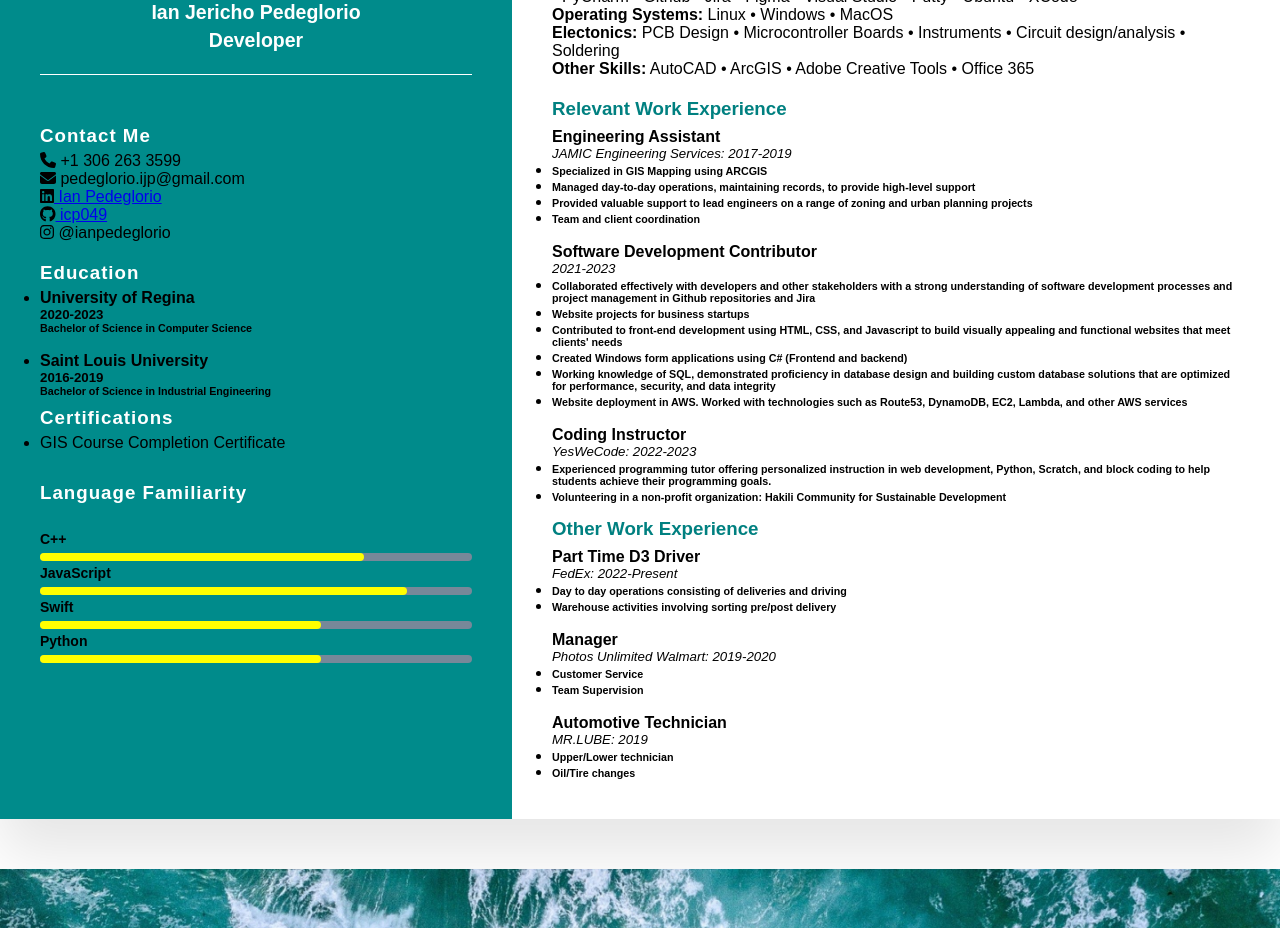
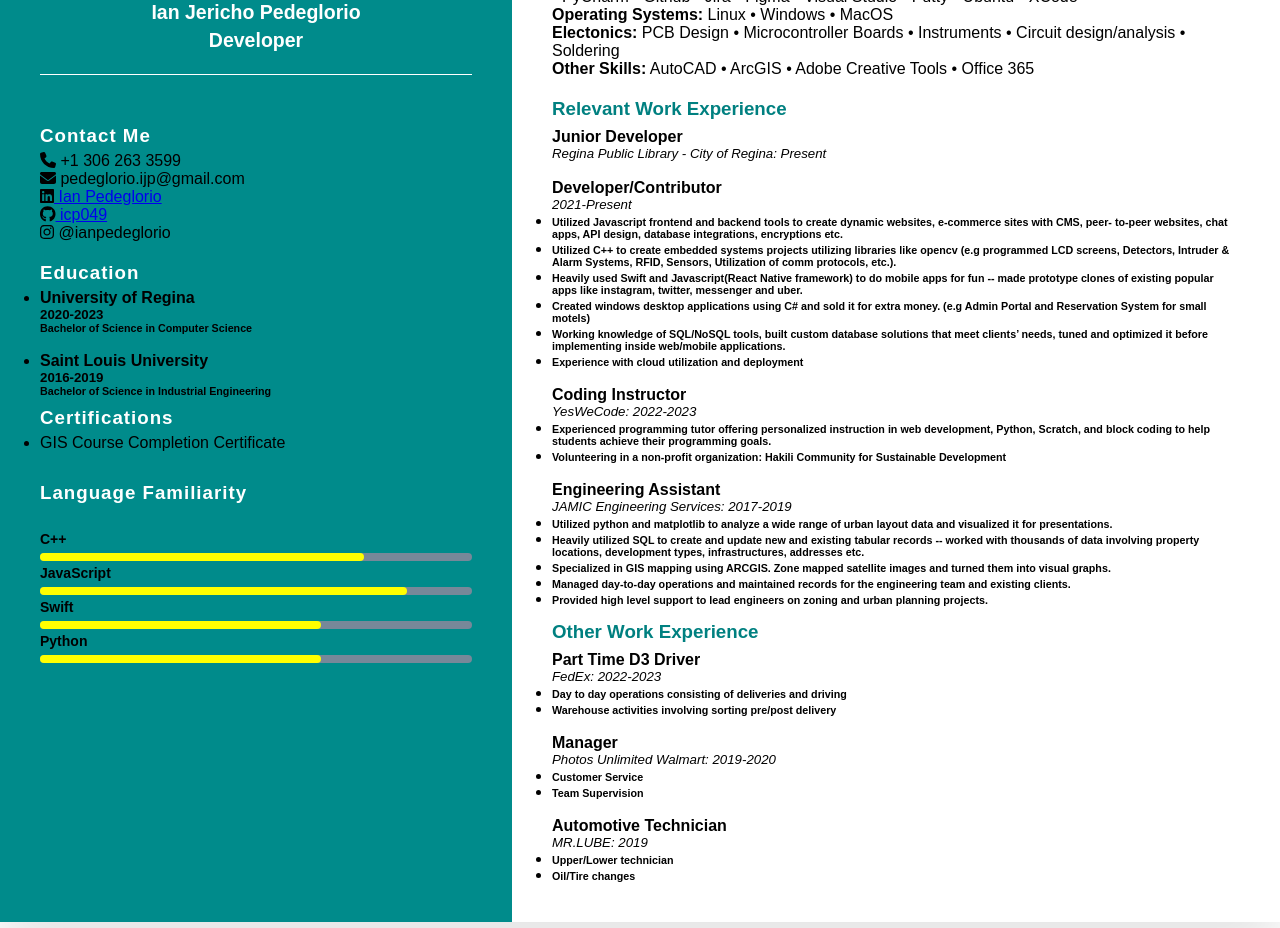
Before and after one commit to icp049/personal_website4.0, a React (Create React App) app: page / in a window 1280 px wide. Shown: the part 2860-3788 px from the top of the page. Built offline with nearby package versions, Linux system fonts and the light colour scheme; no server answers.

Commit message:
modified my resume descriptions

```diff
--- a/src/components/Resume.js
+++ b/src/components/Resume.js
@@ -174,31 +174,49 @@ grow, and make substantial contributions in the fields of Software Development a
           <div className={styles.experience_container}>
             <h3 className={styles.title3}>Relevant Work Experience</h3>
             <ul>
-                <h4>Engineering Assistant</h4>
-                <h5>JAMIC Engineering Services: 2017-2019</h5>
 
-              <li><h6>Specialized in GIS Mapping using ARCGIS</h6></li>
-              <li><h6>Managed day-to-day operations, maintaining records, to provide high-level support</h6></li>
-              <li><h6>Provided valuable support to lead engineers on a range of zoning and urban planning projects</h6></li>
-              <li><h6>Team and client coordination</h6></li>
+            <h4>Junior Developer</h4>
+                <h5>Regina Public Library - City of Regina: Present</h5>
 
-              <br />
+                <br />
 
-                <h4>Software Development Contributor</h4>
-                <h5>2021-2023</h5>
-                <li> <h6>Collaborated effectively with developers and other stakeholders with a strong understanding of software development processes and project management in Github repositories and Jira</h6></li>
-                <li> <h6>Website projects for business startups</h6></li>
-                <li> <h6>Contributed to front-end development using HTML, CSS, and Javascript to build visually appealing and functional websites that meet clients' needs</h6></li>
-                <li> <h6>Created Windows form applications using C# (Frontend and backend)</h6></li>
-                <li> <h6>Working knowledge of SQL, demonstrated proficiency in database design and building custom database solutions that are optimized for performance, security, and data integrity</h6></li>
-                <li> <h6>Website deployment in AWS. Worked with technologies such as Route53, DynamoDB, EC2, Lambda, and other AWS services</h6></li>
 
-              <br />
+            <h4>Developer/Contributor</h4>
+                <h5>2021-Present</h5>
+                <li> <h6>Utilized Javascript frontend and backend tools to create dynamic websites, e-commerce sites with CMS, peer-
+to-peer websites, chat apps, API design, database integrations, encryptions etc.</h6></li>
+                <li> <h6>Utilized C++ to create embedded systems projects utilizing libraries like opencv (e.g programmed LCD
+screens, Detectors, Intruder & Alarm Systems, RFID, Sensors, Utilization of comm protocols, etc.). </h6></li>
+                <li> <h6>Heavily used Swift and Javascript(React Native framework) to do mobile apps for fun -- made prototype clones
+of existing popular apps like instagram, twitter, messenger and uber.</h6></li>
+                <li> <h6>Created windows desktop applications using C# and sold it for extra money. (e.g Admin Portal and Reservation
+System for small motels)</h6></li>
+                <li> <h6>Working knowledge of SQL/NoSQL tools, built custom database solutions that meet clients’ needs, tuned and
+optimized it before implementing inside web/mobile applications.</h6></li>
+                <li> <h6>Experience with cloud utilization and  deployment </h6></li>
+
+                <br />
+
 
                 <h4>Coding Instructor</h4>
                 <h5>YesWeCode: 2022-2023</h5>
                 <li>  <h6>Experienced programming tutor offering personalized instruction in web development, Python, Scratch, and block coding to help students achieve their programming goals.</h6></li>
                 <li> <h6>Volunteering in a non-profit organization: Hakili Community for Sustainable Development</h6></li>
+
+              <br />
+
+
+              <h4>Engineering Assistant</h4>
+                <h5>JAMIC Engineering Services: 2017-2019</h5>
+
+              <li><h6>Utilized python and matplotlib to analyze a wide range of urban layout data and visualized it for presentations.</h6></li>
+              <li><h6>Heavily utilized SQL to create and update new and existing tabular records -- worked with thousands of data
+
+involving property locations, development types, infrastructures, addresses etc.</h6></li>
+              <li><h6>Specialized in GIS mapping using ARCGIS. Zone mapped satellite images and turned them into visual graphs.</h6></li>
+              <li><h6>Managed day-to-day operations and maintained records for the engineering team and existing clients.</h6></li>
+              <li><h6> Provided high level support to lead engineers on zoning and urban planning projects.</h6></li>
+
 
             </ul>
           </div>
@@ -210,7 +228,7 @@ grow, and make substantial contributions in the fields of Software Development a
 
 
                     <h4>Part Time D3 Driver</h4>
-                <h5>FedEx: 2022-Present</h5>
+                <h5>FedEx: 2022-2023</h5>
               <li> <h6>Day to day operations consisting of deliveries and driving</h6></li>
               <li>   <h6>Warehouse activities involving sorting pre/post delivery</h6></li>
               <br />
```
